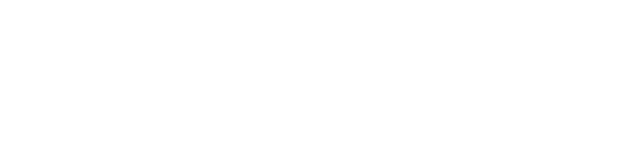
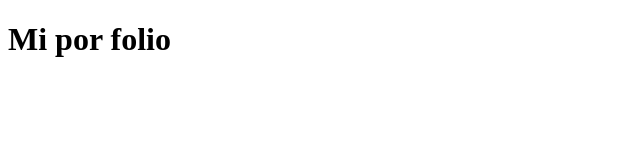
Before and after one commit to danielVidela/Porfolio_Frontend, a plain HTML site: page index.html in a window 1280 px wide. Shown: the whole page, without its empty margins (0-640 px from the left). Drawn offline with Linux system fonts and the light colour scheme.

Commit message:
"Puse el titulo"

```diff
--- a/index.html
+++ b/index.html
@@ -7,6 +7,6 @@
     <title>Document</title>
 </head>
 <body>
-
+    <H1>Mi por folio</H1>
 </body>
 </html>
```
